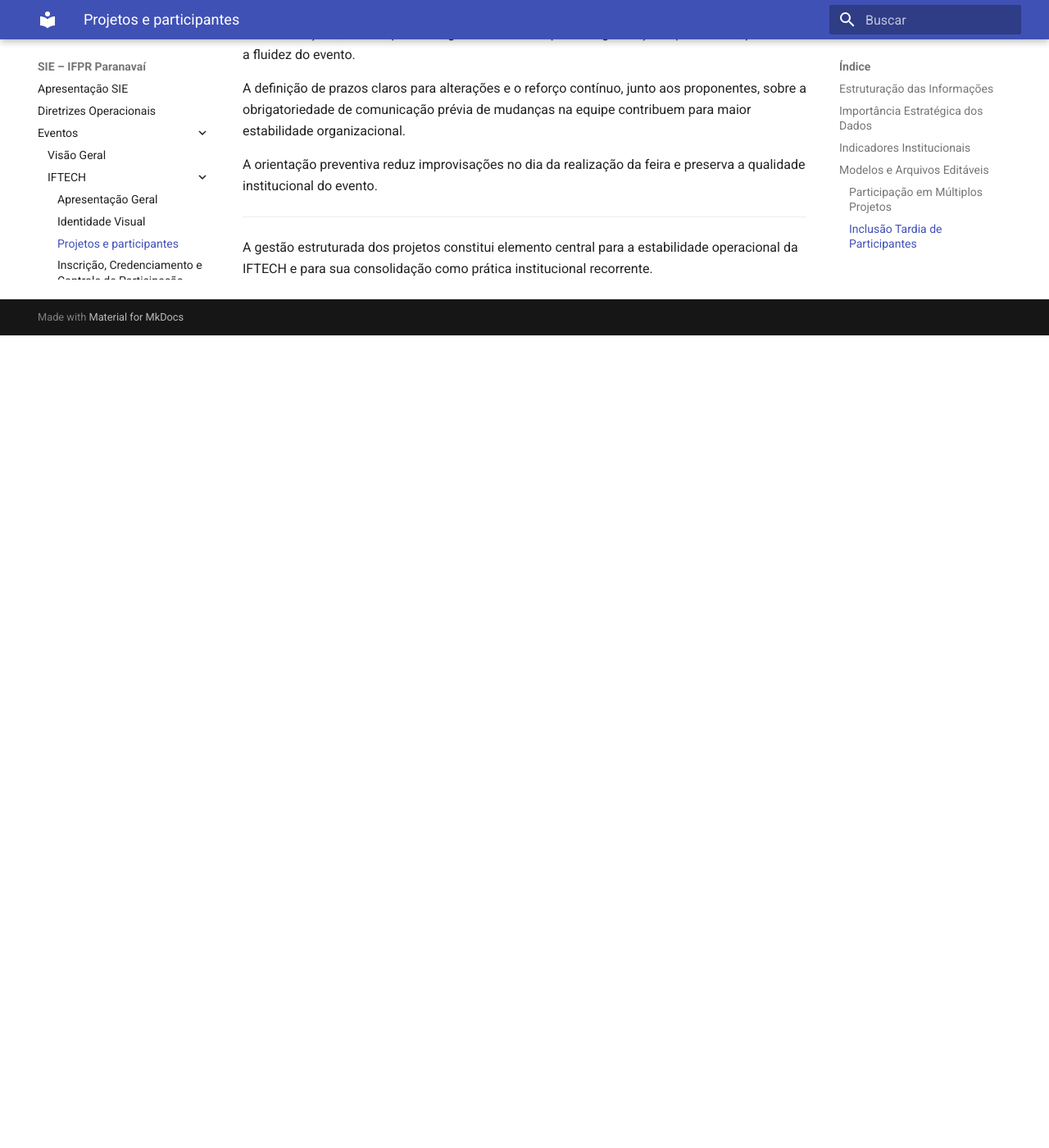
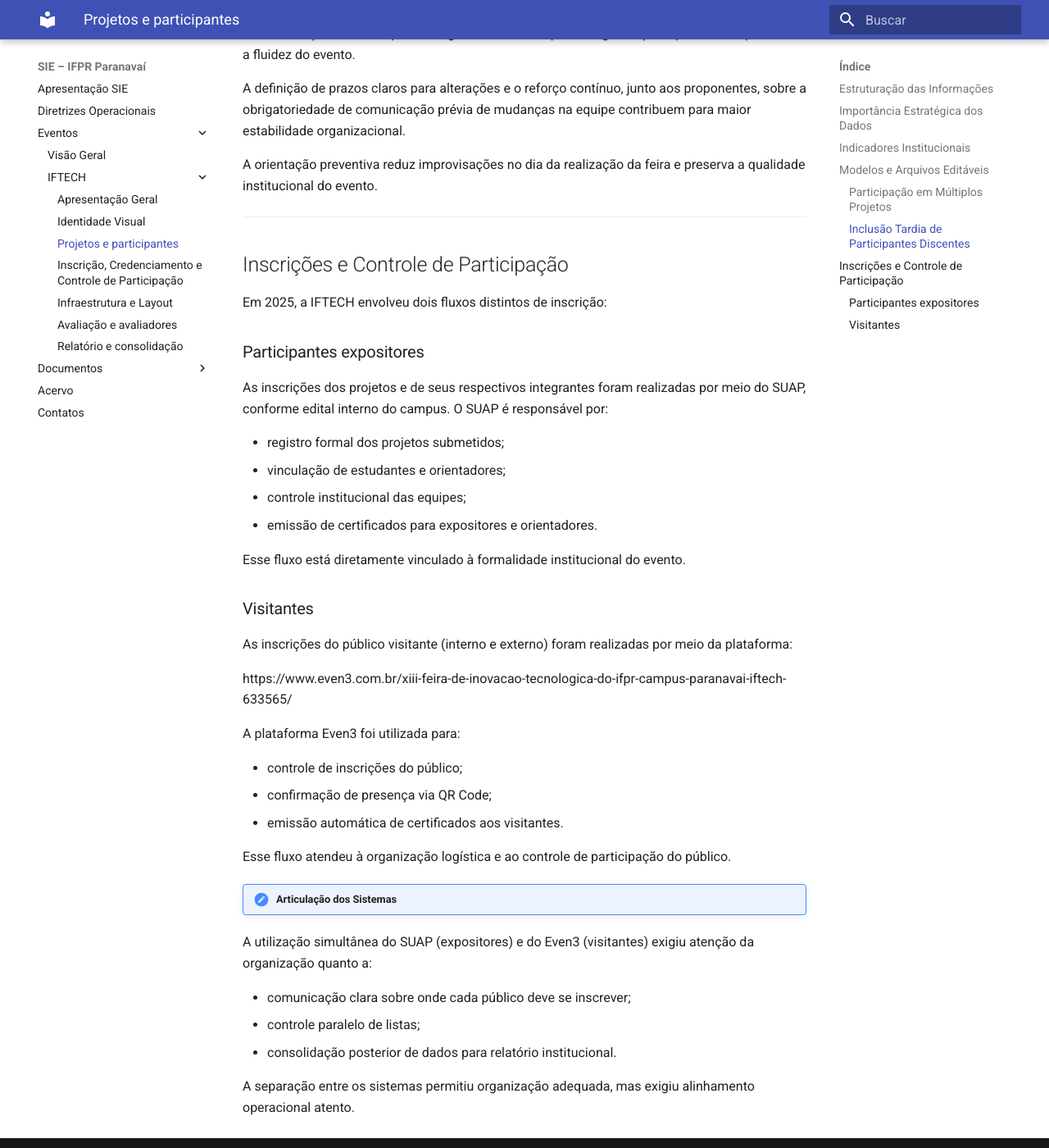
Before and after one commit to ifpr-sie-paranavai/dossie, an MkDocs documentation site: the page built from docs/eventos/iftech/projetos.md, in a window 1280 px wide and 1400 px high, scrolled down 2647 px. Shown: the whole window at 82% size. Built offline with MkDocs 1.6.1 and Material for MkDocs 9.7.7, drawn with Linux system fonts in a browser that asks for light colours; before the commit the page ends 3056 px from its top, so only the background shows below that; some of the changed text lies outside the part shown.

Commit message:
Update projetos.md

```diff
--- a/docs/eventos/iftech/projetos.md
+++ b/docs/eventos/iftech/projetos.md
@@ -59,7 +59,7 @@ Embora a gestão interna da equipe seja responsabilidade dos proponentes, a orga
 
 Recomenda-se verificar previamente a multiplicidade de vínculos por participante e considerar essa variável na organização do cronograma e do layout.
 
-### Inclusão Tardia de Participantes
+### Inclusão Tardia de Participantes Discentes
 
 Alterações na composição das equipes sem comunicação prévia após a fase inicial de inscrição podem gerar impactos em:
 
@@ -77,4 +77,41 @@ A orientação preventiva reduz improvisações no dia da realização da feira
 
 ---
 
-A gestão estruturada dos projetos constitui elemento central para a estabilidade operacional da IFTECH e para sua consolidação como prática institucional recorrente.
+## Inscrições e Controle de Participação
+
+Em 2025, a IFTECH envolveu dois fluxos distintos de inscrição:
+
+### Participantes expositores
+
+As inscrições dos projetos e de seus respectivos integrantes foram realizadas por meio do SUAP, conforme edital interno do campus. O SUAP é responsável por:
+
+- registro formal dos projetos submetidos;
+- vinculação de estudantes e orientadores;
+- controle institucional das equipes;
+- emissão de certificados para expositores e orientadores.
+
+Esse fluxo está diretamente vinculado à formalidade institucional do evento.
+
+### Visitantes
+
+As inscrições do público visitante (interno e externo) foram realizadas por meio da plataforma:
+
+https://www.even3.com.br/xiii-feira-de-inovacao-tecnologica-do-ifpr-campus-paranavai-iftech-633565/
+
+A plataforma Even3 foi utilizada para:
+
+- controle de inscrições do público;
+- confirmação de presença via QR Code;
+- emissão automática de certificados aos visitantes.
+
+Esse fluxo atendeu à organização logística e ao controle de participação do público.
+
+!!! note "Articulação dos Sistemas"
+
+A utilização simultânea do SUAP (expositores) e do Even3 (visitantes) exigiu atenção da organização quanto a:
+
+- comunicação clara sobre onde cada público deve se inscrever;
+- controle paralelo de listas;
+- consolidação posterior de dados para relatório institucional.
+
+A separação entre os sistemas permitiu organização adequada, mas exigiu alinhamento operacional atento.
```
Also changed, not shown: other parts of docs/eventos/iftech/projetos.md (+1 -1 lines).
